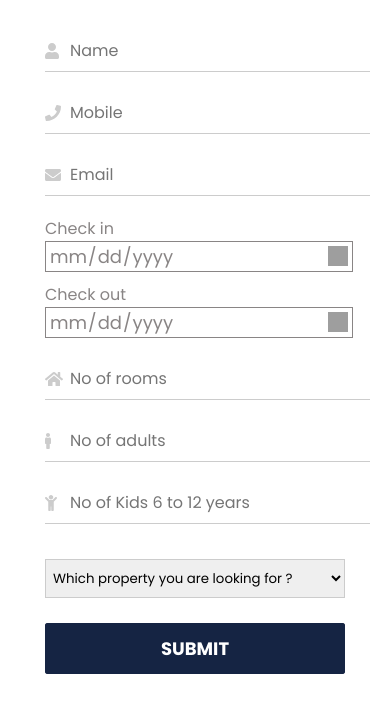
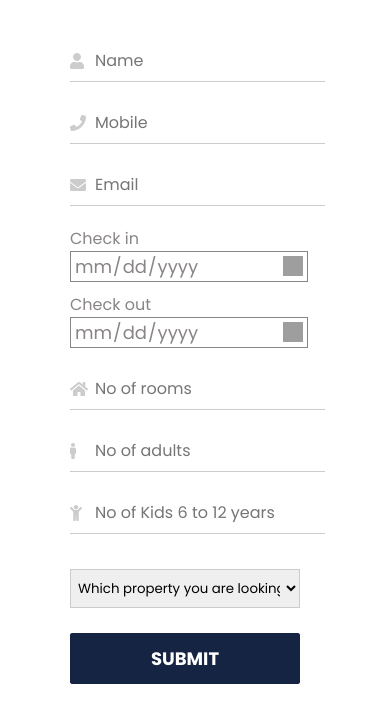
Before and after one commit to DroidDaniel/html-form-capture, a plain HTML site: page index.html in a window 390 px wide. Shown: the part 93-816 px from the top of the page. Drawn offline with nearby package versions, Linux system fonts and the light colour scheme.

Commit message:
padding fix

```diff
--- a/css/style.css
+++ b/css/style.css
@@ -30,7 +30,7 @@
 @media screen and (max-width:992px) {
     .contact__container{
         width: 100%;
-        padding: 20px;
+        padding: 30px 0;
         margin-top: 10px;
     }
 }
@@ -48,7 +48,8 @@
 
 @media screen and (max-width:400px) {
     .contact__container form{
-        max-width: 300px;
+        max-width: 230px;
+        padding: 0 20px 0 0;
     }
 }
 
```
